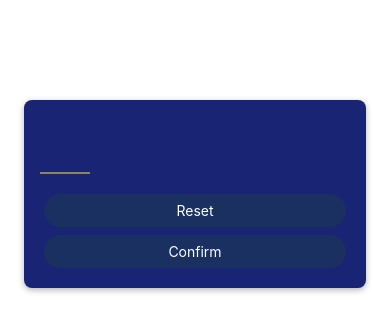
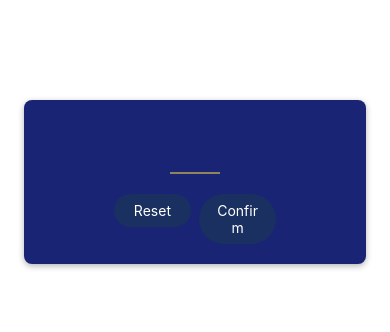
Before and after one commit to ghiath-jarioudieh/app-mini-game, a React Native app: screen / in a window 390 px wide. Shown: the top 332 px of the page. Built offline with nearby package versions, Linux system fonts and the light colour scheme.

Commit message:
Style the input and buttons

```diff
--- a/screens/StartGameScreen.js
+++ b/screens/StartGameScreen.js
@@ -1,5 +1,4 @@
-import { View, StyleSheet, TextInput, Keyboard } from "react-native";
-import { TouchableWithoutFeedback } from "react-native";
+import { View, StyleSheet, TextInput } from "react-native";
 
 import PrimaryButton from "../components/PrimaryButton";
 
@@ -12,14 +11,21 @@ export default function StartGameScreen() {
         keyboardType="decimal-pad"
       />
 
-      <PrimaryButton>Reset</PrimaryButton>
-      <PrimaryButton>Confirm</PrimaryButton>
+      <View style={styles.buttons}>
+        <View style={styles.button}>
+          <PrimaryButton>Reset</PrimaryButton>
+        </View>
+        <View style={styles.button}>
+          <PrimaryButton>Confirm</PrimaryButton>
+        </View>
+      </View>
     </View>
   );
 }
 
 const styles = StyleSheet.create({
   container: {
+    alignItems: "center",
     marginHorizontal: 24,
     borderRadius: 8,
     padding: 16,
@@ -46,4 +52,10 @@ const styles = StyleSheet.create({
     width: 50,
     textAlign: "center",
   },
+  buttons: {
+    flexDirection: "row",
+  },
+  button: {
+    flex: 1,
+  },
 });
```
